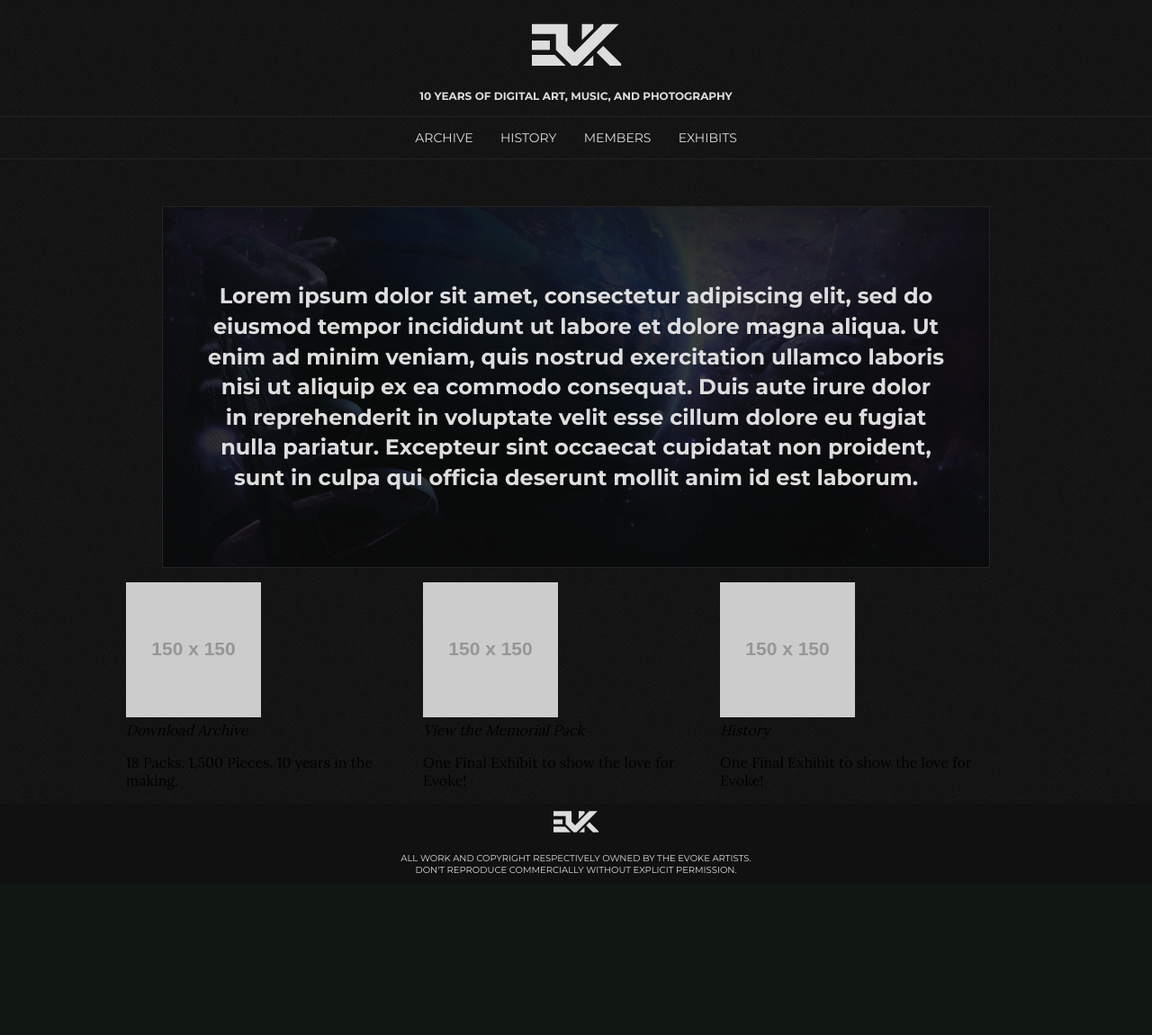
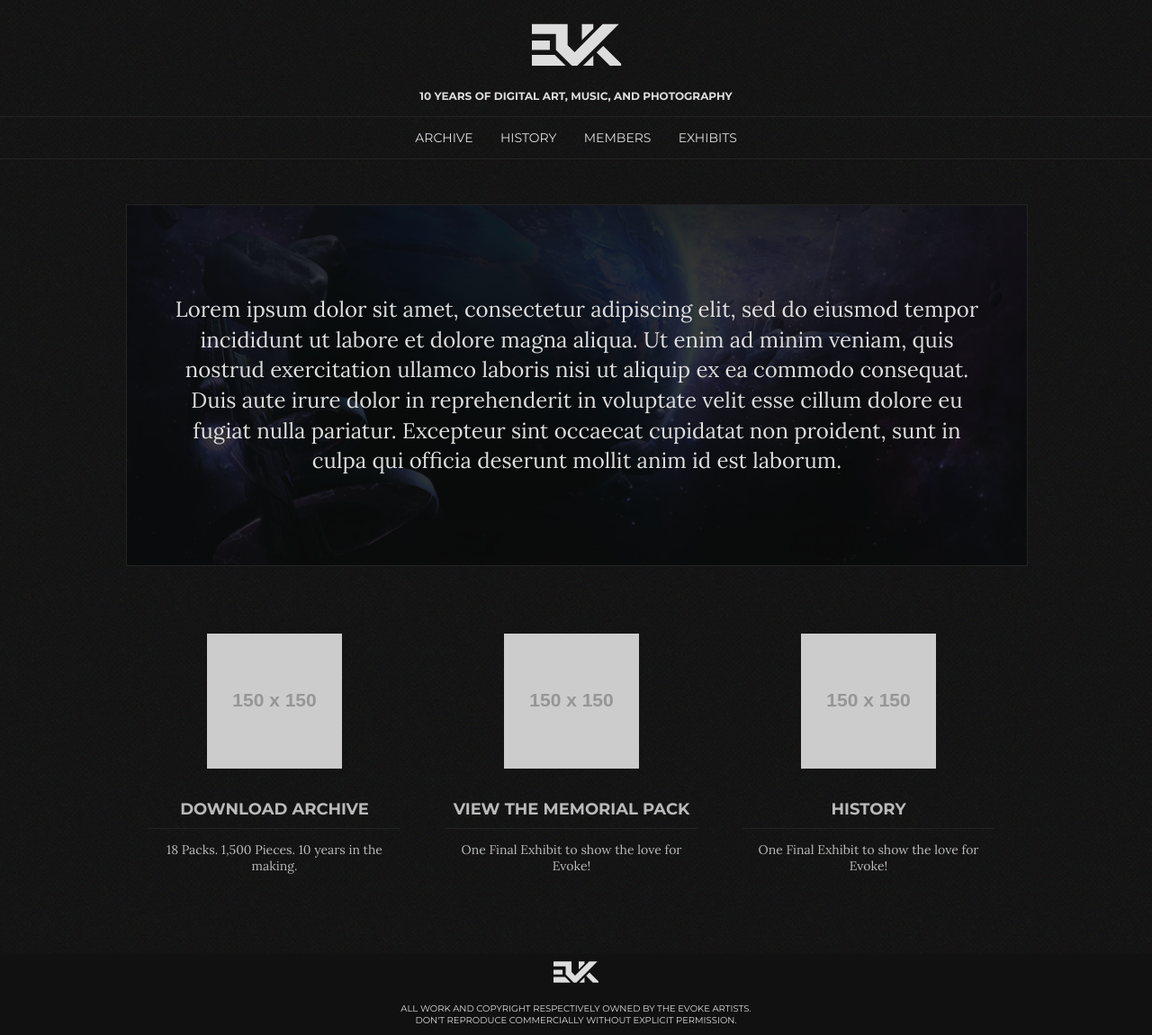
Before and after one commit to lostPixels/Evokeone.com, a Node server app: page / in a window 1280 px wide. Shown: the whole page at 90% size. Before the commit the page ends 970 px from the top, so only its background shows below. Run offline with Node 20, Linux system fonts and the light colour scheme; some libraries are stand-ins or nearby versions.

Commit message:
added homepage buckets

```diff
--- a/assets/css/main.css
+++ b/assets/css/main.css
@@ -4,6 +4,7 @@ html,body{
     font-family: 'Lora', serif;
     background: #141414 url(../img/background-pattern.gif);
     height: 100%;
+    color: #ddd;
 }
 
 .page-wrap{
@@ -81,7 +82,7 @@ footer .logo svg{
 .section-wrap{
     max-width: 1000px;
     margin: 0 auto;
-    padding-top: 36px;
+    padding: 50px 0;
 }
 
 .clearfix:after {
@@ -113,7 +114,10 @@ footer .logo svg{
     background-size: cover;
     height: 400px;
     box-shadow: inset 0px 0px 150px rgba(12,12,12,1);
-    border: 1px solid #232323
+    border: 1px solid #232323;
+    margin:0 0 50px 0;
+    padding: 0;
+    width: 100%;
 }
 .home .introduction:after{
     content:'';
@@ -132,6 +136,11 @@ footer .logo svg{
     width: 100%;
     height: 100%;
     z-index: 2;
+}
+.home .introduction h1{
+    font-family: 'Lora', serif;
+    font-size: 28px;
+    font-weight: normal;
 }
 
 .home .introduction .intro-text-wrap{
@@ -162,4 +171,30 @@ footer .logo svg{
     width: 33%;
     float: left;
     margin: 0;
+    padding: 25px;
+    text-align: center;
+    font-size: 14px;
+    color: #bababa;
+    transition:all .3s;
+    outline: 1px solid rgba(0,0,0,0);
 }
+
+.home .buckets a:hover .bucket{
+    background: #0e0e0e;
+    outline: 1px solid #232323;
+}
+.home .buckets a:hover img{
+    transform:translateY(-10px);
+}
+
+.home .bucket img{
+    margin-bottom: 15px;
+    transition:all .3s;
+}
+.home .bucket h2{
+    font-size: 18px;
+    border-bottom: 1px solid #232323;
+    text-transform: uppercase;
+    padding-bottom: 10px;
+    margin-bottom: 10px;
+}
--- a/views/home.handlebars
+++ b/views/home.handlebars
@@ -13,29 +13,35 @@
     <div class="buckets clearfix">
 
 
+        <a href="#">
             <figure class="bucket">
                 <img src="http://placehold.it/150x150" />
                 <figcaption>
-                <em>Download Archive</em>
+                    <h2>Download Archive</h2>
                     <p>18 Packs. 1,500 Pieces. 10 years in the making.</p>
                 </figcaption>
             </figure>
+        </a>
 
+        <a href="#">
             <figure class="bucket">
                 <img src="http://placehold.it/150x150" />
                 <figcaption>
-                <em>View the Memorial Pack</em>
+                    <h2>View the Memorial Pack</h2>
                     <p>One Final Exhibit to show the love for Evoke!</p>
                 </figcaption>
             </figure>
+        </a>
 
+        <a href="#">
             <figure class="bucket">
                 <img src="http://placehold.it/150x150" />
                 <figcaption>
-                <em>History</em>
+                    <h2>History</h2>
                     <p>One Final Exhibit to show the love for Evoke!</p>
                 </figcaption>
             </figure>
+        </a>
 
 
     </div>
```
Lines whose indentation alone changed are shown as unchanged.
